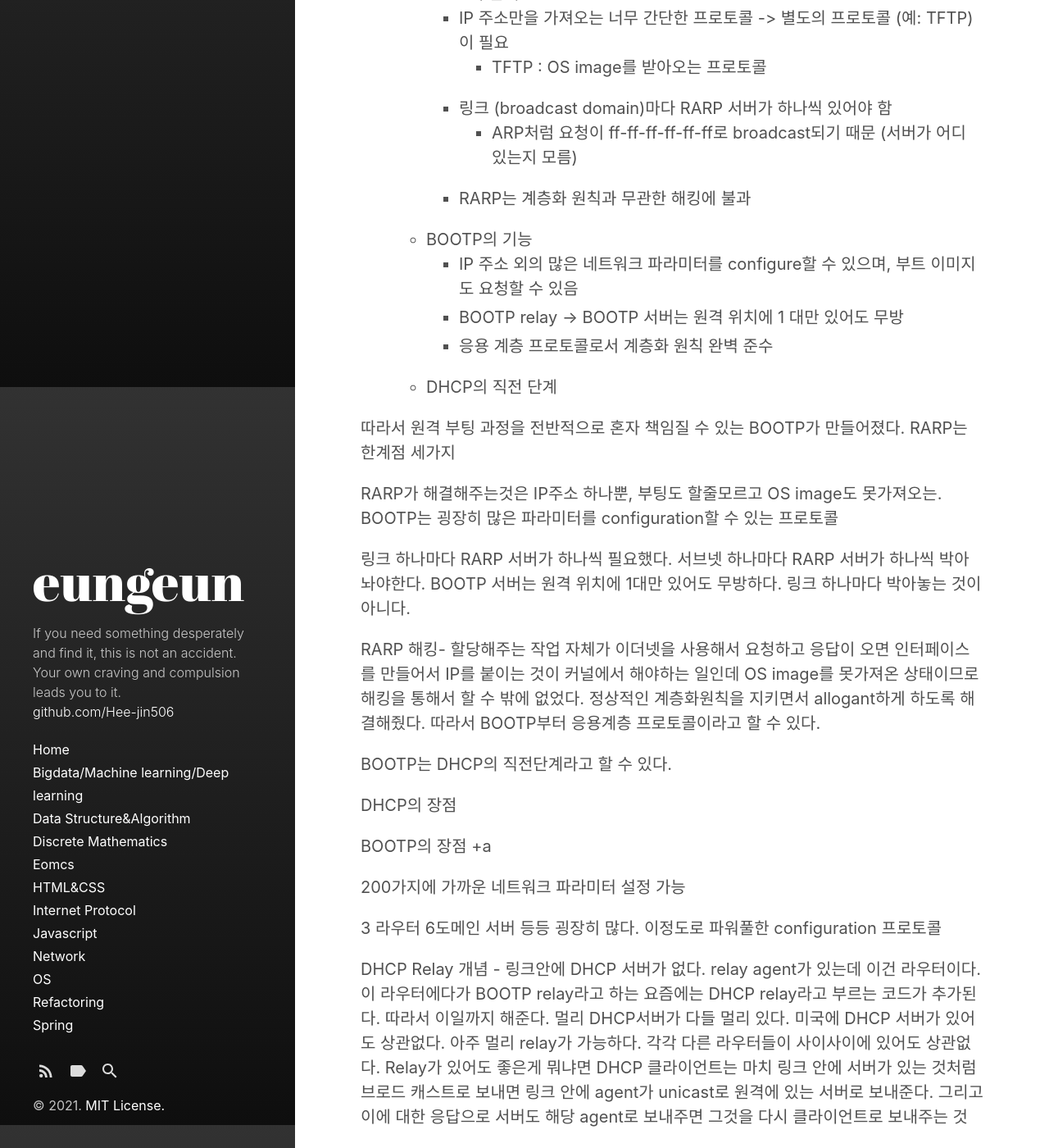
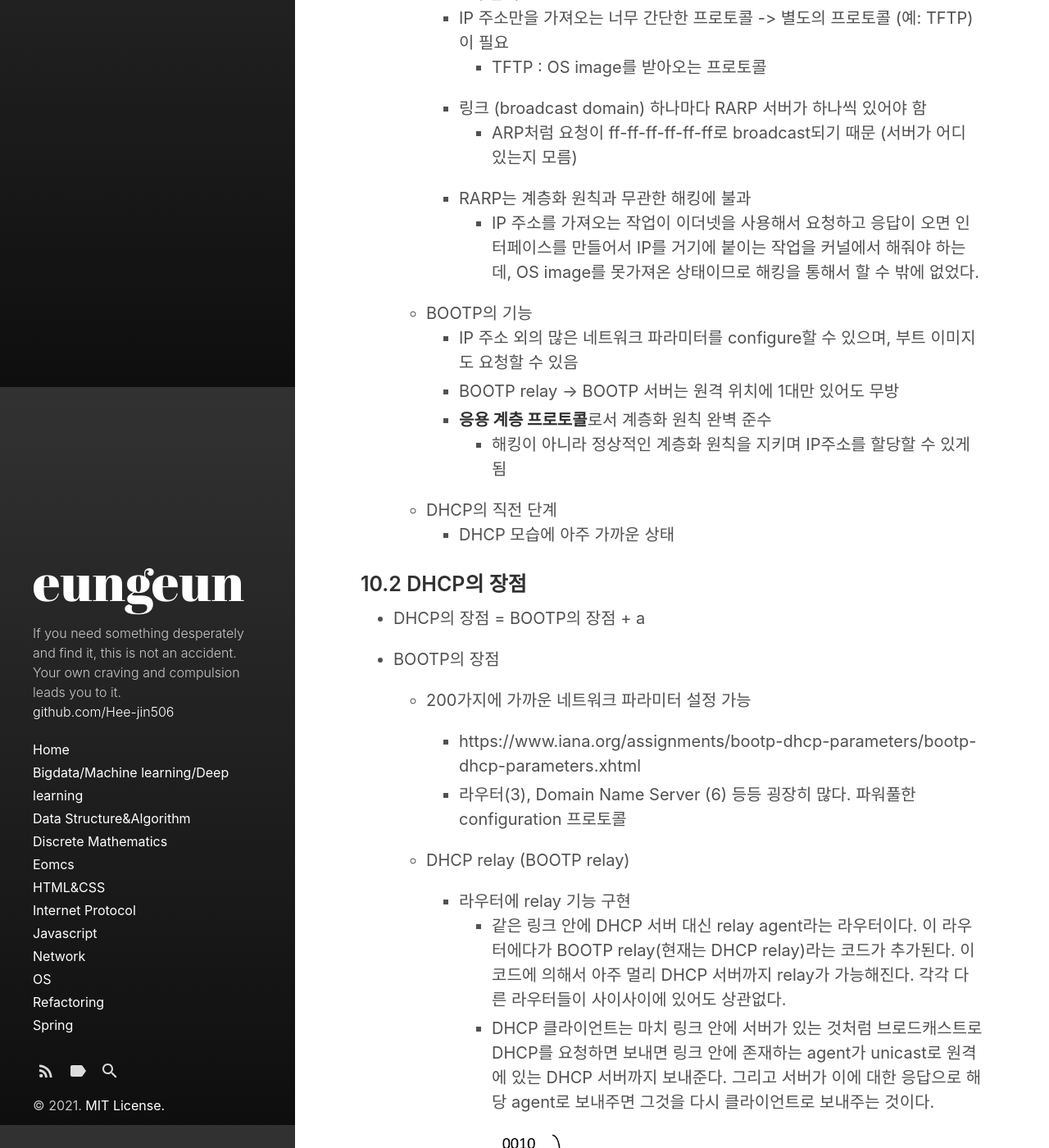
Before and after one commit to Hee-jin506/Hee-jin506.github.io, a Jekyll site: the page built from _posts/2021-05-17-internet-protocol-10.md, in a window 1280 px wide and 1400 px high, scrolled down 2228 px. Shown: the whole window at 82% size. Built offline with Jekyll 4.4.1, drawn with Linux system fonts in a browser that asks for light colours; some of the changed text lies outside the part shown.

Commit message:
2021-05-17

```diff
--- a/_posts/2021-05-17-internet-protocol-10.md
+++ b/_posts/2021-05-17-internet-protocol-10.md
@@ -58,37 +58,45 @@ tags:
   - RARP의 한계
     - IP 주소만을 가져오는 너무 간단한 프로토콜 -> 별도의 프로토콜 (예: TFTP)이 필요
       - TFTP : OS image를 받아오는 프로토콜
-    - 링크 (broadcast domain)마다 RARP 서버가 하나씩 있어야 함
+    - 링크 (broadcast domain) 하나마다 RARP 서버가 하나씩 있어야 함
       - ARP처럼 요청이 ff-ff-ff-ff-ff-ff로 broadcast되기 때문 (서버가 어디 있는지 모름)
     - RARP는 계층화 원칙과 무관한 해킹에 불과
+      - IP 주소를 가져오는 작업이 이더넷을 사용해서 요청하고 응답이 오면 인터페이스를 만들어서 IP를 거기에 붙이는 작업을 커널에서 해줘야 하는데, OS image를 못가져온 상태이므로 해킹을 통해서 할 수 밖에 없었다.
   - BOOTP의 기능
     - IP 주소 외의 많은 네트워크 파라미터를 configure할 수 있으며, 부트 이미지도 요청할 수 있음
-    - BOOTP relay -> BOOTP 서버는 원격 위치에 1 대만 있어도 무방
-    - 응용 계층 프로토콜로서 계층화 원칙 완벽 준수
+    - BOOTP relay -> BOOTP 서버는 원격 위치에 1대만 있어도 무방
+    - **응용 계층 프로토콜**로서 계층화 원칙 완벽 준수
+      - 해킹이 아니라 정상적인 계층화 원칙을 지키며 IP주소를 할당할 수 있게 됨
   - DHCP의 직전 단계
+    - DHCP 모습에 아주 가까운 상태
 
-따라서 원격 부팅 과정을 전반적으로 혼자 책임질 수 있는 BOOTP가 만들어졌다. RARP는 한계점 세가지
+### 10.2 DHCP의 장점
 
-RARP가 해결해주는것은 IP주소 하나뿐, 부팅도 할줄모르고 OS image도 못가져오는. BOOTP는 굉장히 많은 파라미터를 configuration할 수 있는 프로토콜
+- DHCP의 장점 = BOOTP의 장점 + a
 
-링크 하나마다 RARP 서버가 하나씩 필요했다. 서브넷 하나마다 RARP 서버가 하나씩 박아놔야한다. BOOTP 서버는 원격 위치에 1대만 있어도 무방하다. 링크 하나마다 박아놓는 것이 아니다.
+- BOOTP의 장점
 
-RARP 해킹- 할당해주는 작업 자체가 이더넷을 사용해서 요청하고 응답이 오면 인터페이스를 만들어서 IP를 붙이는 것이 커널에서 해야하는 일인데 OS image를 못가져온 상태이므로 해킹을 통해서 할 수 밖에 없었다. 정상적인 계층화원칙을 지키면서 allogant하게 하도록 해결해줬다. 따라서 BOOTP부터 응용계층 프로토콜이라고 할 수 있다.
+  - 200가지에 가까운 네트워크 파라미터 설정 가능
 
-BOOTP는 DHCP의 직전단계라고 할 수 있다.
+    - https://www.iana.org/assignments/bootp-dhcp-parameters/bootp-dhcp-parameters.xhtml
+    - 라우터(3), Domain Name Server (6) 등등 굉장히 많다. 파워풀한 configuration 프로토콜
 
-DHCP의 장점
+  - DHCP relay (BOOTP relay)
 
-BOOTP의 장점 +a
+    - 라우터에 relay 기능 구현
+      - 같은 링크 안에 DHCP 서버 대신 relay agent라는 라우터이다. 이 라우터에다가 BOOTP relay(현재는 DHCP relay)라는 코드가 추가된다. 이 코드에 의해서 아주 멀리 DHCP 서버까지 relay가 가능해진다. 각각 다른 라우터들이 사이사이에 있어도 상관없다.
+      - DHCP 클라이언트는 마치 링크 안에 서버가 있는 것처럼 브로드캐스트로  DHCP를 요청하면 보내면 링크 안에 존재하는 agent가 unicast로 원격에 있는 DHCP 서버까지 보내준다. 그리고 서버가 이에 대한 응답으로 해당 agent로 보내주면 그것을 다시 클라이언트로 보내주는 것이다.
 
-200가지에 가까운 네트워크 파라미터 설정 가능
+    ![]({{site.url}}/assets/images/142.png)
 
-3 라우터 6도메인 서버 등등 굉장히 많다. 이정도로 파워풀한 configuration 프로토콜
+  - 정상적인 계층화
 
-DHCP Relay 개념 - 링크안에 DHCP 서버가 없다. relay agent가 있는데 이건 라우터이다. 이 라우터에다가 BOOTP relay라고 하는 요즘에는 DHCP relay라고 부르는 코드가 추가된다. 따라서 이일까지 해준다. 멀리 DHCP서버가 다들 멀리 있다. 미국에  DHCP 서버가 있어도 상관없다. 아주 멀리 relay가 가능하다. 각각 다른 라우터들이 사이사이에 있어도 상관없다. Relay가 있어도 좋은게 뭐냐면 DHCP 클라이언트는 마치 링크 안에 서버가 있는 것처럼 브로드 캐스트로 보내면 링크 안에 agent가  unicast로 원격에 있는 서버로 보내준다. 그리고 이에 대한 응답으로 서버도 해당 agent로 보내주면 그것을 다시 클라이언트로 보내주는 것
+    - UDP를 트랜스포트로 사용하는 응용 계층 프로토콜
+      - 서버 포트 = 67
+      - 클라이언트 포트 = 68
 
-정상적인 계층화
+- a (BOOTP에는 없는 것) = “LEASE” = "임대"
 
-BOOTP +a는 LEASE이다. 미국에는 lease라는 말을 자주 사용한다. 자동차 lease 등등 임대의 의미이다. IP주소에 해당하는 lease는 BOOTP에는 없는 거싱 IP주소의 자동 할당하고 회수하는 메커니즘이 없다. MAC-IP 매핑을 관리자가 수동으로 관리해야하는 BOOTP에서 진일보
-
-임대주소 → 언제까지는 이건 니주소야 써. 한다음에 시간이 지나면 회수
+  - LEASE: IP 주소의 자동 할당 및 회수 메커니즘
+    - 임대 기간이 존재하며, 이 임대 기간이 지나면 회수됨
+    - MAC-IP 매핑을 관리자가 수동으로 관리해야 하는 BOOTP에서 진일보
```
Also changed, not shown: assets/images/145.png (added).
